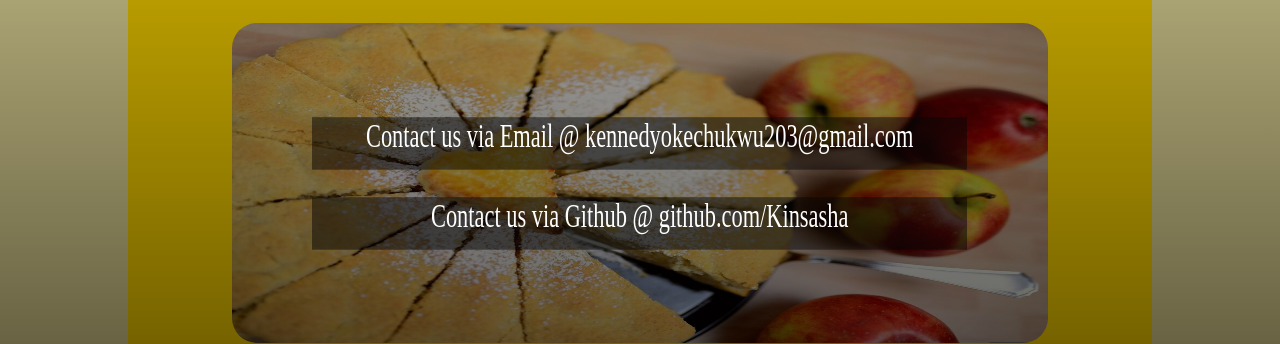
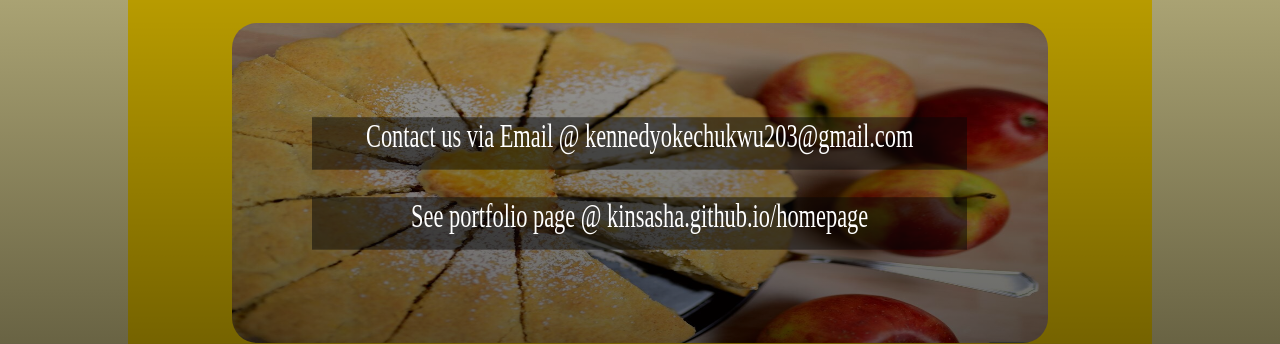
Before and after one commit to Kinsasha/restaurant-page, a website built with webpack: page src/template.html in a window 1280 px wide. Both pictures are taken after a click on the button "Contact". Shown: the part 456-800 px from the top of the page. Built offline with nearby package versions, Linux system fonts and the light colour scheme.

Commit message:
altered some display features removed border from cardContainer changed contact info

```diff
--- a/src/contact.js
+++ b/src/contact.js
@@ -21,7 +21,7 @@ const goToContact = () => {
   headText.textContent = "Contact Us";
   contactText.textContent =
     "Contact us via Email @ kennedyokechukwu203@gmail.com";
-  contactText2.textContent = "Contact us via Github @ github.com/Kinsasha";
+  contactText2.textContent = "See portfolio page @ kinsasha.github.io/homepage";
 
   contactContainer.append(contactText, contactText2);
   container.append(headText, contactContainer);
--- a/src/styles.css
+++ b/src/styles.css
@@ -222,8 +222,6 @@ nav {
 footer {
   height: 5rem;
   width: inherit;
-  /* background-color: gold;
-  background-image: linear-gradient(rgba(0, 0, 0, 0.6), rgba(0, 0, 0, 0.6)); */
 }
 @media (max-width: 700px) {
   body,
```
